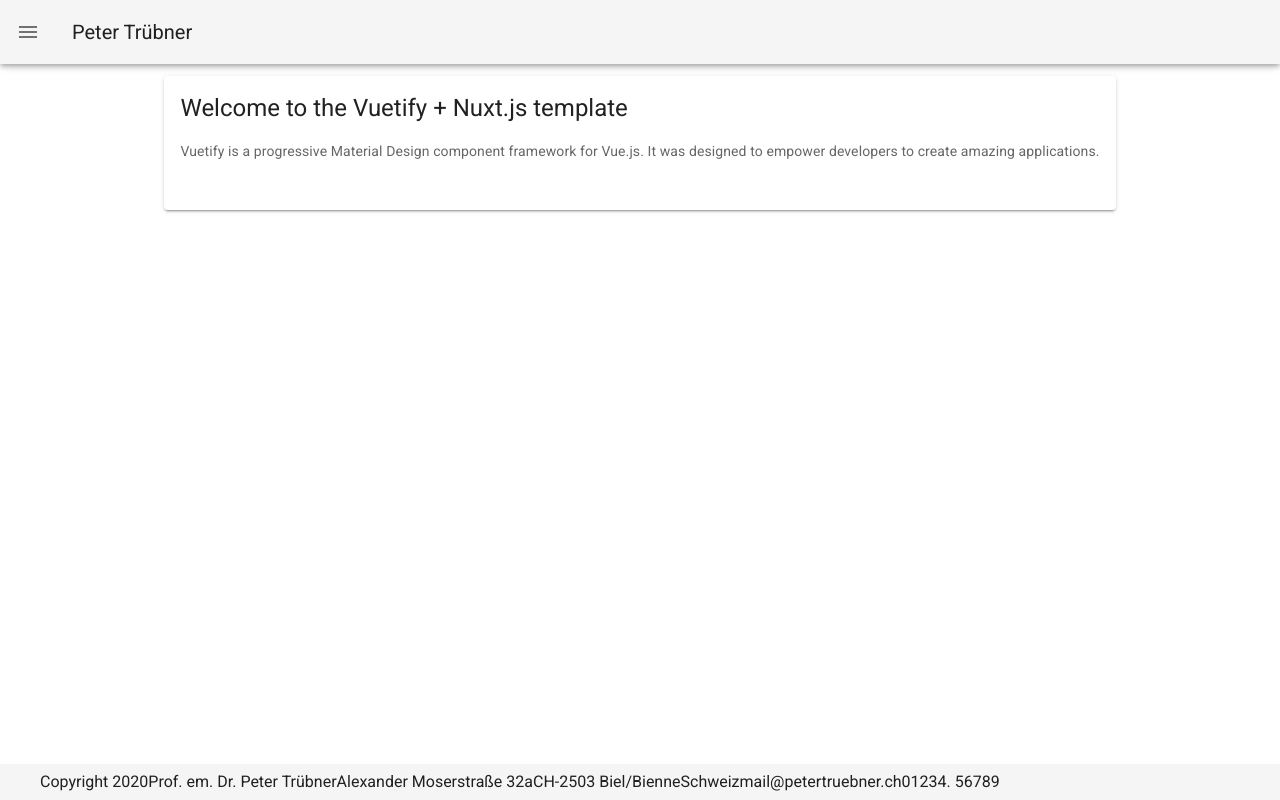
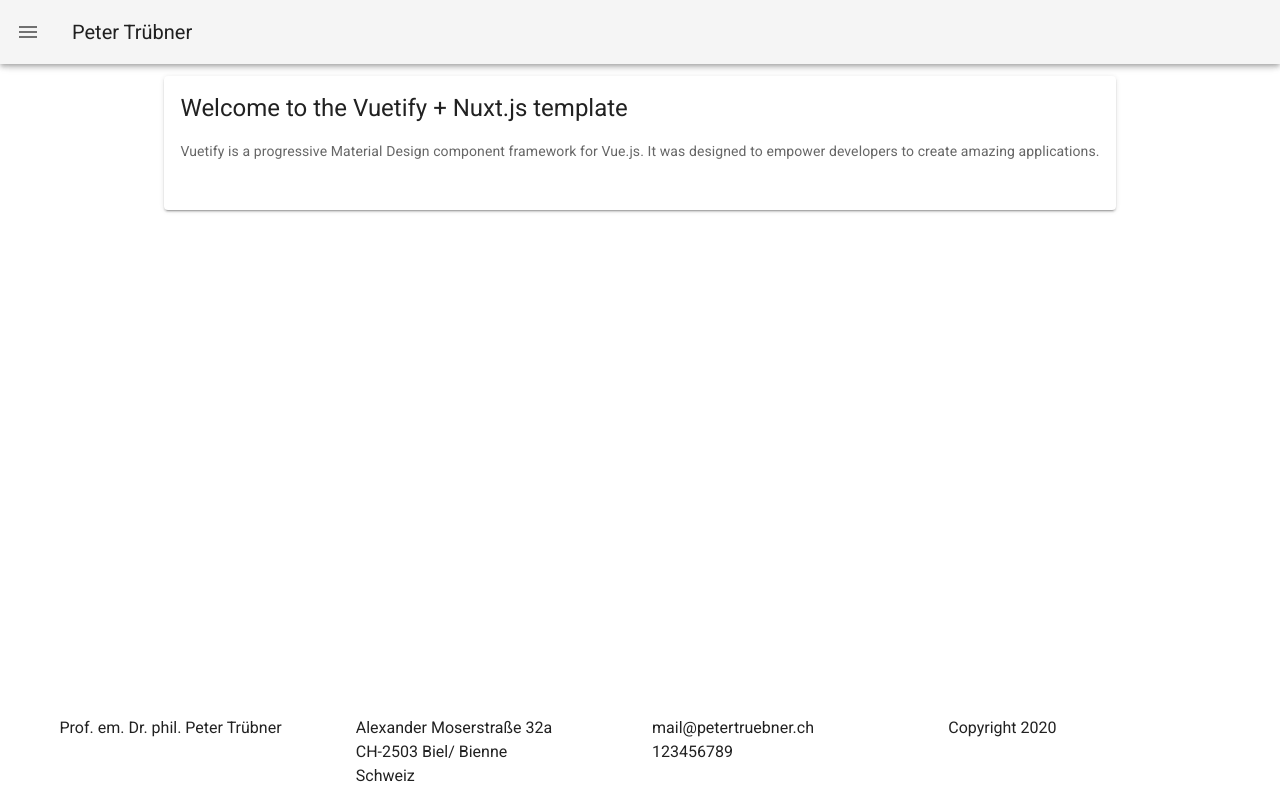
Before and after one commit to Schaeferjo/peter-truebner, a Nuxt app: page / in a window 1280 px wide. Built offline with nearby package versions, Linux system fonts and the light colour scheme.

Commit message:
Some footer css

```diff
--- a/components/footer.vue
+++ b/components/footer.vue
@@ -1,22 +1,30 @@
 <template>
-  <v-footer app>
-    <ul>
-      <li>Copyright {{ new Date().getFullYear() }}</li>
-      <li>Prof. em. Dr. Peter Trübner</li>
-      <li>Alexander Moserstraße 32a</li>
-      <li>CH-2503 Biel/Bienne</li>
-      <li>Schweiz</li>
-      <li>mail@petertruebner.ch</li>
-      <li>01234. 56789</li>
-    </ul>
-  </v-footer>
+  <footer app>
+    <v-container>
+      <v-row>
+        <v-col cols="12" xs="12" sm="6" lg="3"
+          >Prof. em. Dr. phil. Peter Trübner</v-col
+        >
+        <v-col cols="12" xs="12" sm="6" lg="3">
+          Alexander Moserstraße 32a
+          <br />CH-2503 Biel/ Bienne <br />Schweiz
+        </v-col>
+        <v-col cols="12" xs="12" sm="6" lg="3">
+          mail@petertruebner.ch
+          <br />123456789
+        </v-col>
+        <v-col cols="12" xs="12" sm="6" lg="3"
+          >Copyright {{ new Date().getFullYear() }}</v-col
+        >
+      </v-row>
+    </v-container>
+  </footer>
 </template>
 
 <style lang="scss" scoped>
-ul {
-  list-style-type: none;
-  li {
-    display: inline-block;
-  }
+.row {
+  display: flex;
 }
 </style>
+
+>
```
